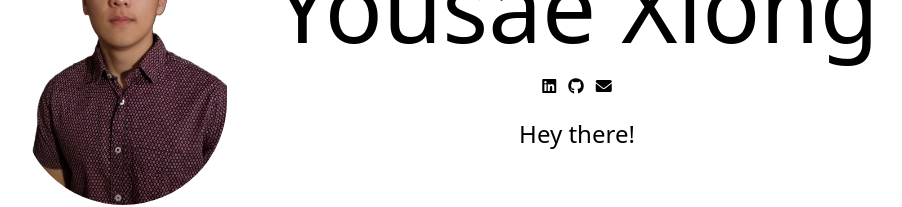
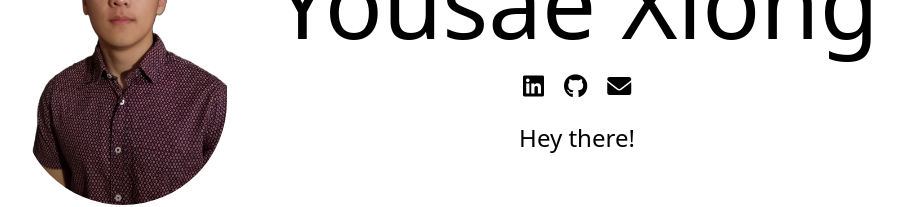
Before and after one commit to YouX24/youx.github.io, a React (Vite) app: page / in a window 1280 px wide. Shown: the part 346-553 px from the top of the page, without its empty margins (191-1093 px from the left). Built offline with nearby package versions, Linux system fonts and the light colour scheme.

Commit message:
gh-page test

```diff
--- a/package.json
+++ b/package.json
@@ -7,7 +7,8 @@
     "dev": "vite",
     "build": "vite build",
     "lint": "eslint . --ext js,jsx --report-unused-disable-directives --max-warnings 0",
-    "preview": "vite preview"
+    "preview": "vite preview",
+    "base":"/youx.github.io/"
   },
   "dependencies": {
     "react": "^18.2.0",
--- a/src/components/Intro.jsx
+++ b/src/components/Intro.jsx
@@ -7,10 +7,10 @@ const Intro = () => {
             <img src={portrait} alt="" className="sm:w-52 w-48 rounded-full"/>
             <div className="flex justify-center items-center flex-col gap-y-5 text-center">
                 <h1 className="text-8xl">Yousae Xiong</h1>
-                <div className='flex gap-3'>
-                    <a className="" href="https://www.linkedin.com/in/yousaexiong/" target="_blank" rel="noopener noreferrer"><i className="fa-brands fa-linkedin"></i></a>
-                    <a className="" href="https://github.com/YouX24" target="_blank" rel="noopener noreferrer"><i className="fa-brands fa-github"></i></a>
-                    <a className="" href="mailto:x.yousae@gmail.com"><i className="fa-solid fa-envelope"></i></a>
+                <div className='flex gap-5'>
+                    <a className="" href="https://www.linkedin.com/in/yousaexiong/" target="_blank" rel="noopener noreferrer"><i className="fa-brands fa-linkedin text-2xl"></i></a>
+                    <a className="" href="https://github.com/YouX24" target="_blank" rel="noopener noreferrer"><i className="fa-brands fa-github text-2xl"></i></a>
+                    <a className="" href="mailto:x.yousae@gmail.com"><i className="fa-solid fa-envelope text-2xl"></i></a>
                 </div>
                 <p className="text-2xl">{introArr[0]}</p>
             </div>
```
